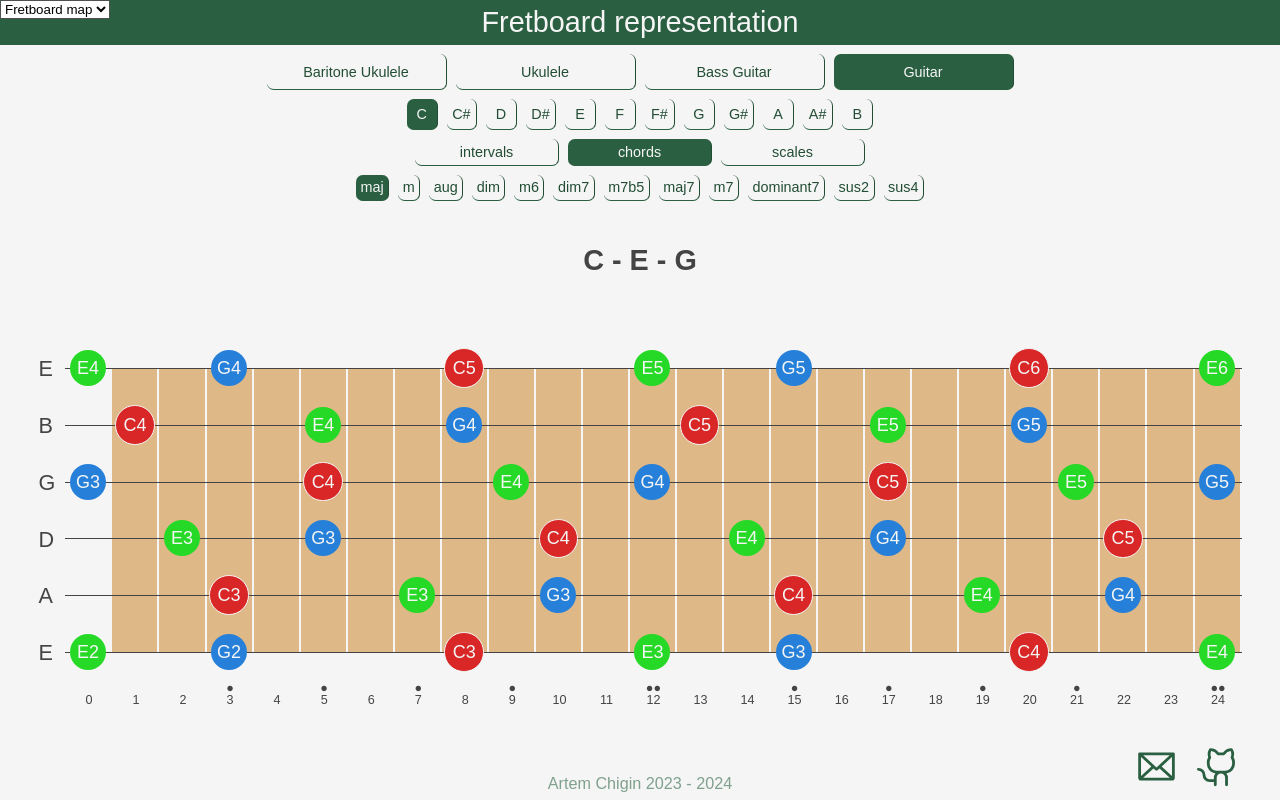
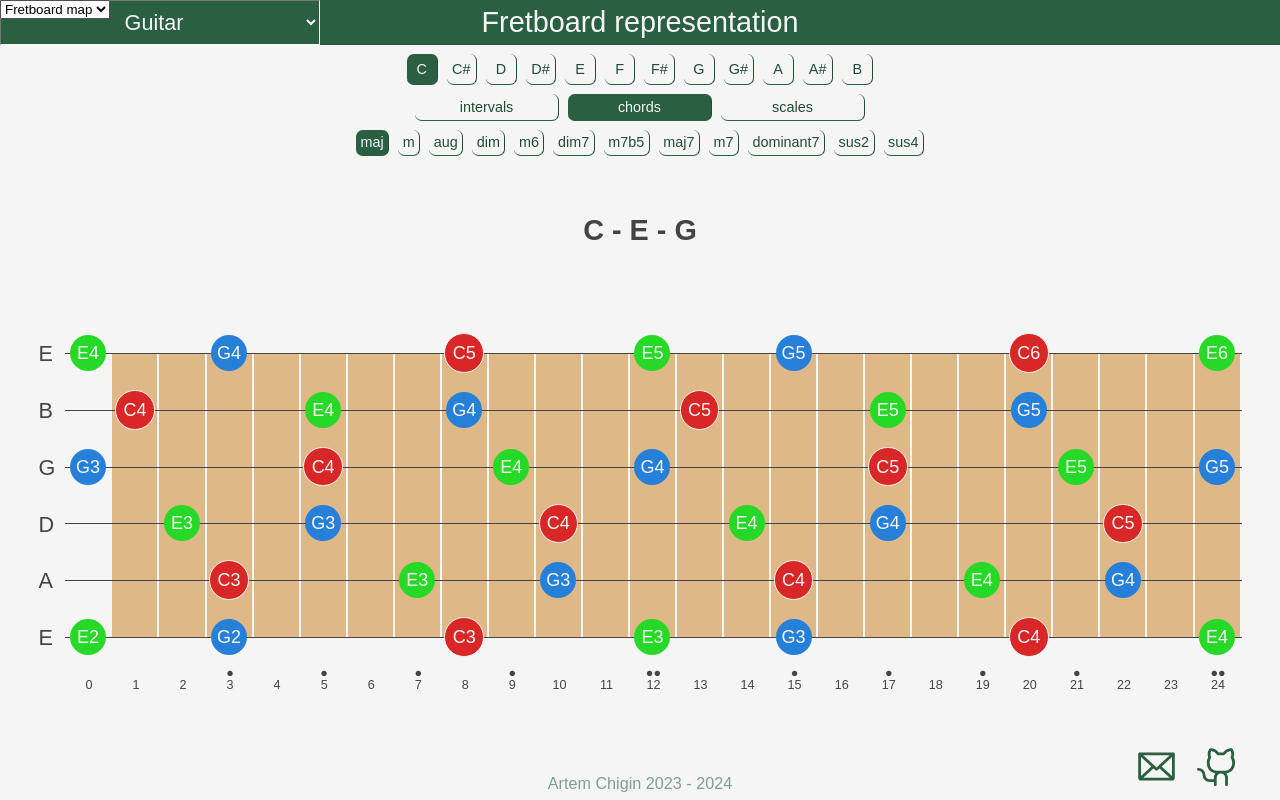
Before and after one commit to artem-chigin/fretboard-map, a React (Create React App) app: page / in a window 1280 px wide. Built offline with nearby package versions, Linux system fonts and the light colour scheme.

Commit message:
Changed selecting instument by dropdown version

```diff
--- a/src/components-for-render/fretboard-map/fretboard-map.js
+++ b/src/components-for-render/fretboard-map/fretboard-map.js
@@ -101,8 +101,14 @@ function FretboardMap() {
         <div className="desktop-ui">
           <div className="ui-and-info">
             <div className="ui">
-              <SelectInstrument
+              {/* <SelectInstrument
                 onInstrumentClick={(instrumentSettings) =>
+                  setInstrument(instrumentSettings)
+                }
+                currentInstrumentName={currentInstrument.instrumentName}
+              /> */}
+              <SelectInstrumentMobile
+                onInstrumentChange={(instrumentSettings) =>
                   setInstrument(instrumentSettings)
                 }
                 currentInstrumentName={currentInstrument.instrumentName}
--- a/src/components-for-render/fretboard-map/select-instrument-mobile.js
+++ b/src/components-for-render/fretboard-map/select-instrument-mobile.js
@@ -1,25 +1,25 @@
 import instruments from "../../instrument-scale-calculations/instruments";
 import DropDownOption from "../dropdown";
 
-function SelectInstrumentMobile({onInstrumentChange, currentInstrumentName}) {
+function SelectInstrumentMobile({ onInstrumentChange, currentInstrumentName }) {
   const instrumentArray = Object.getOwnPropertyNames(instruments);
-    const instrumentsDropdown = instrumentArray.map((name, index ) =>
+  const instrumentsDropdown = instrumentArray.map((name, index) => (
     <DropDownOption
       handleClickArguments={name}
       optionName={instruments[name].instrumentName}
-        key={"instrument" + index} />
-    )
+      key={"instrument" + index}
+    />
+  ));
   return (
     <select
       value={currentInstrumentName}
-                onChange={e => onInstrumentChange(instruments[e.target.value])}
+      onChange={(e) => onInstrumentChange(instruments[e.target.value])}
       name="instruments-dropdown"
-                className="dropdown"
+      className="dropdown select-instrument-dropdown"
     >
       {instrumentsDropdown}
     </select>
-    )
-
+  );
 }
 
-export default SelectInstrumentMobile
+export default SelectInstrumentMobile;
--- a/src/index.css
+++ b/src/index.css
@@ -456,6 +456,14 @@ main,
   background-color: whitesmoke;
 }
 
+.select-instrument-dropdown {
+  position: absolute;
+  left: 0;
+  top: 0;
+  width: 25%;
+  height: 5rem;
+}
+
 .select-instrument,
 .select-note,
 .select-sequence,
```
Lines whose indentation alone changed are shown as unchanged.
